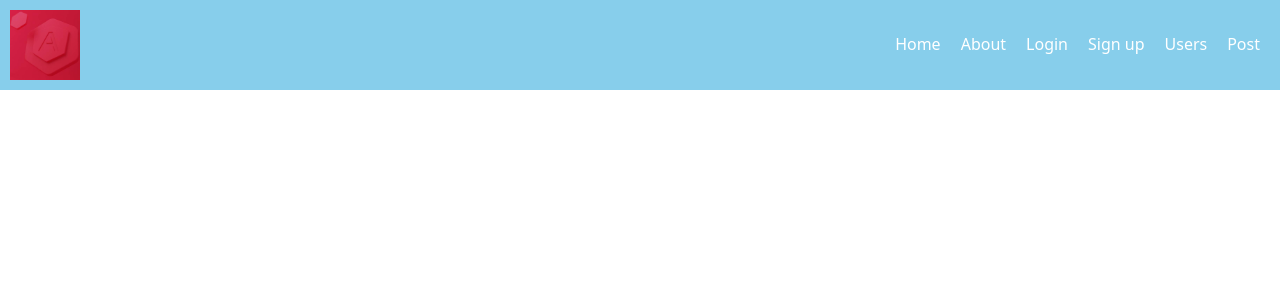
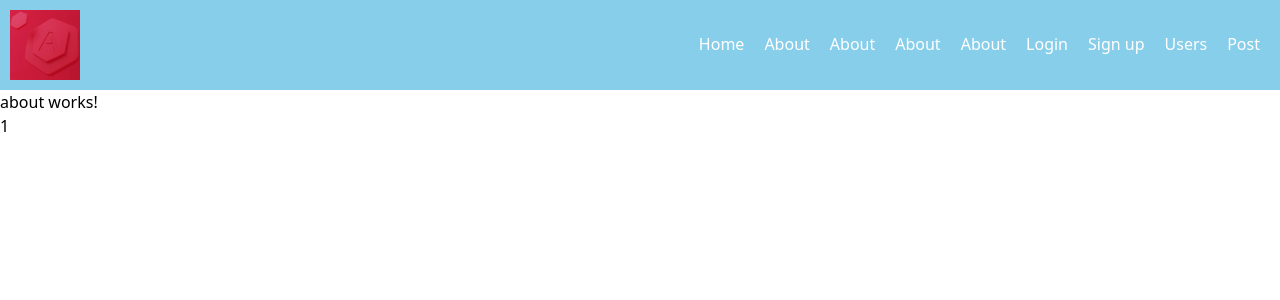
Before and after one commit to haidarali2017/angular14auth, an Angular app: page /about/1 in a window 1280 px wide. Before the commit this address led to /. Shown: the top 300 px of the page. Built offline with nearby package versions, Linux system fonts and the light colour scheme.

Commit message:
dynamic route

```diff
--- a/src/app/app-routing.module.ts
+++ b/src/app/app-routing.module.ts
@@ -19,7 +19,7 @@ const routes:Routes=[
   },
 
   {
-    path:'about',
+    path:'about/:id',
     component:AboutComponent
   },
   {
--- a/src/app/home/about/about.component.html
+++ b/src/app/home/about/about.component.html
@@ -1 +1,2 @@
 <p>about works!</p>
+{{aboutid}}
--- a/src/app/home/about/about.component.ts
+++ b/src/app/home/about/about.component.ts
@@ -1,4 +1,5 @@
 import { Component, OnInit } from '@angular/core';
+import {ActivatedRoute} from '@angular/router';
 
 @Component({
   selector: 'app-about',
@@ -7,9 +8,13 @@ import { Component, OnInit } from '@angular/core';
 })
 export class AboutComponent implements OnInit {
 
-  constructor() { }
+
+  aboutid:any='';
+  constructor(private route:ActivatedRoute) { }
 
   ngOnInit(): void {
+    console.warn("user id is", this.route.snapshot.paramMap.get('id'));
+    this.aboutid=this.route.snapshot.paramMap.get('id');
   }
 
 }
--- a/src/app/practice/header/header.component.html
+++ b/src/app/practice/header/header.component.html
@@ -4,6 +4,11 @@
     <ul>
         <li><a routerLink="">Home</a></li>
         <li><a routerLink="about"> About</a></li>
+
+        <li><a routerLink="about/1"> About</a></li>
+        <li><a routerLink="about/2"> About</a></li>
+        <li><a routerLink="about/3"> About</a></li>
+
         <li><a routerLink="login">Login</a></li>
         <li><a routerLink="signup"> Sign up</a></li>
         <li><a routerLink=""> Users</a></li>
```
